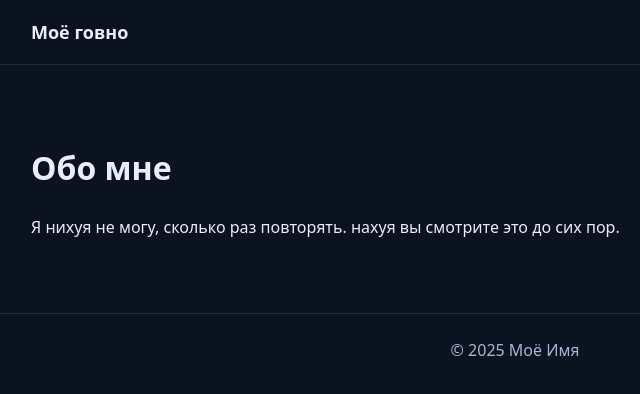
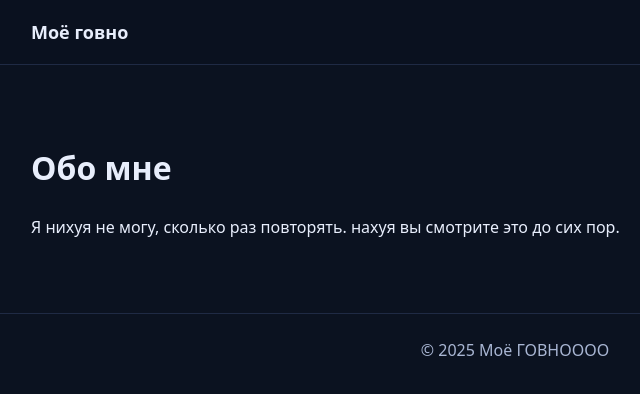
Before and after one commit to nacht228/nacht228.github.io, a plain HTML site: page about.html in a window 1280 px wide. Shown: the full height of the page, 125-765 px from the left. Drawn offline with Linux system fonts and the light colour scheme.

Commit message:
Update about.html

```diff
--- a/about.html
+++ b/about.html
@@ -21,7 +21,7 @@
     <p>Я нихуя не могу, сколько раз повторять. нахуя вы смотрите это до сих пор.</p>
   </div></main>
 
-  <footer class="footer"><div class="container">© <span id="y"></span> Моё Имя</div></footer>
+  <footer class="footer"><div class="container">© <span id="y"></span> Моё ГОВНОООО</div></footer>
   <script>document.getElementById('y').textContent=new Date().getFullYear()</script>
 </body>
 </html>
```
